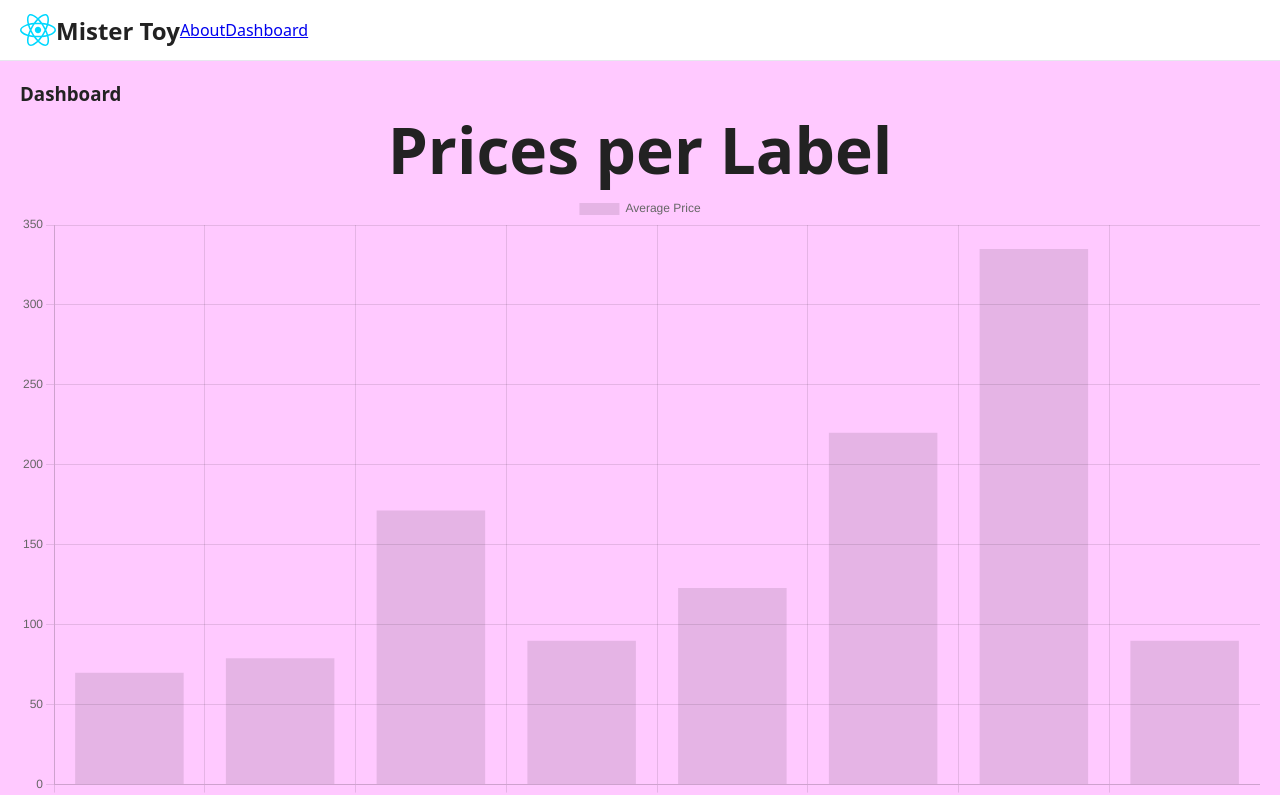
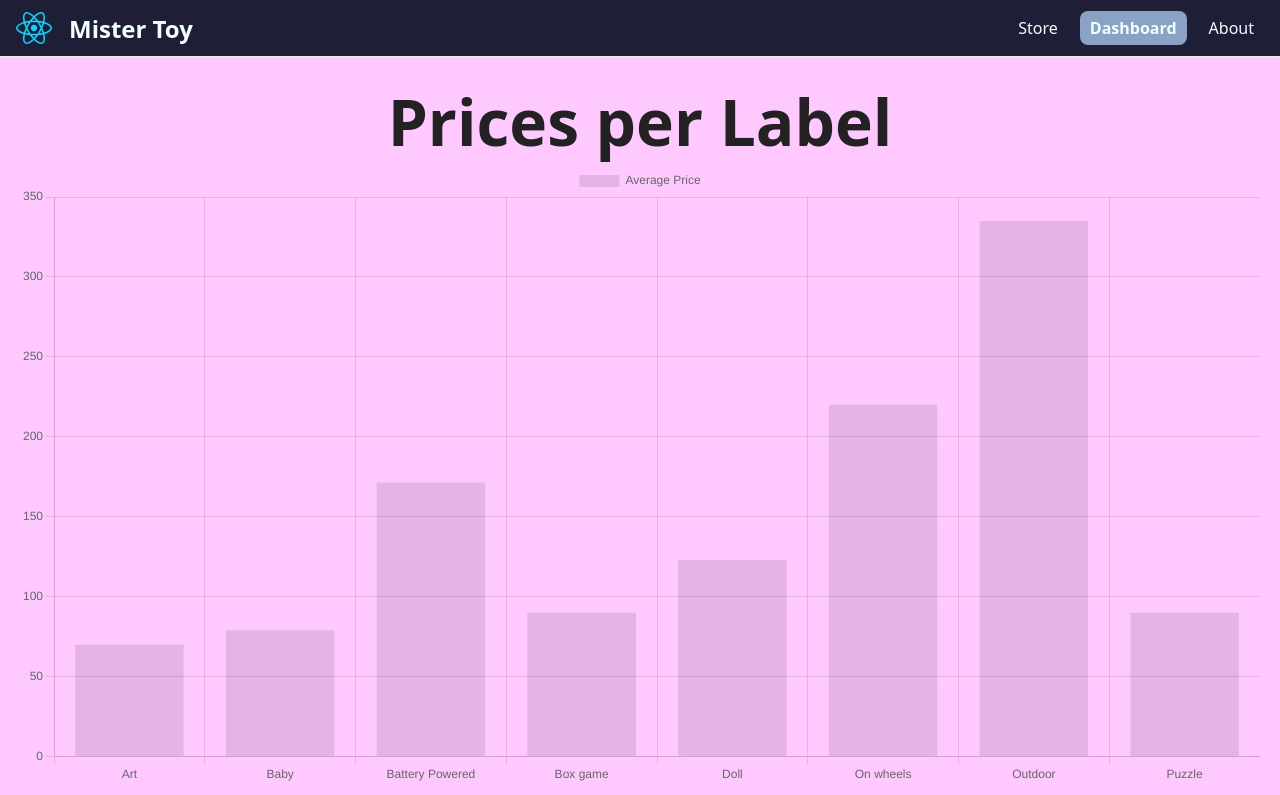
Before and after one commit to EdenIvgi/Mister-Toy-Frontend, a React (Vite) app: page /#/dashboard in a window 1280 px wide. Shown: the top 795 px of the page. Built offline with nearby package versions, Linux system fonts and the light colour scheme.

Commit message:
Improve design
header, navigation btns & app btns

```diff
--- a/src/assets/css/base/base.css
+++ b/src/assets/css/base/base.css
@@ -26,7 +26,8 @@ body{
 
 .google-map {
   height: 500px;
-  width: 80%;
+  width: 100%;
+  gap: 20px;
 }
 .google-map .map-container {
   height: 80%;
--- a/src/assets/css/cmps/app-header.css
+++ b/src/assets/css/cmps/app-header.css
@@ -2,7 +2,7 @@
   display: flex;
   align-items: center;
   padding: 12px 20px;
-  background-color: var(--card);
+  background-color:rgb(30, 30, 54);
   border-bottom: 1px solid var(--border);
 }
 
@@ -11,7 +11,6 @@
   align-items: center;
   gap: 10px;
   text-decoration: none;
-  color: inherit;
 }
 
 .app-header .logo img {
@@ -23,3 +22,37 @@
   font-size: 1.5rem;
   margin: 0;
 }
+h1{
+  margin-left: 5px;
+  color: azure;
+}
+
+.app-header{
+  display:flex;
+  align-items:center;
+  gap:12px;
+  padding:10px 16px;
+  border-bottom:2px solid #e9e9e9;
+}
+
+.logo{ display:flex; align-items:center; }
+
+.main-nav{
+  margin-inline-start:auto;
+  display:flex;
+  gap:12px;
+}
+
+.nav-link{
+  text-decoration:none;
+  padding:6px 10px;
+  border-radius:8px;
+  color:azure;
+}
+
+.nav-link:hover{background:#8aa2c65d;}
+
+.nav-link.active{
+  background:#8aa2c6;
+  font-weight:600;
+}
--- a/src/assets/css/main.css
+++ b/src/assets/css/main.css
@@ -16,6 +16,7 @@
 
 
 /* PAGES */
+@import './pages/about.css';
 @import './pages/toy-details.css';
 @import './pages/toy-index.css';
 @import './pages/toy-edit.css';
--- /dev/null
+++ b/src/assets/css/pages/about.css
@@ -0,0 +1,4 @@
+
+h3{
+margin-bottom: 5px;
+}
--- a/src/cmps/AppHeader.jsx
+++ b/src/cmps/AppHeader.jsx
@@ -1,4 +1,4 @@
-import { Link } from "react-router-dom"
+import { Link, NavLink } from "react-router-dom"
 import logo from "../assets/react.svg"
 
 export function AppHeader() {
@@ -9,9 +9,10 @@ export function AppHeader() {
       </Link>
         <h1>Mister Toy</h1>
 
-              <nav className="main-nav">
-        <Link to="/About">About</Link>
-        <Link to="/Dashboard">Dashboard</Link>
+        <nav className="main-nav">
+        <NavLink to="/" className={({isActive}) => `nav-link${isActive ? ' active' : ''}`}>Store</NavLink>
+        <NavLink to="/Dashboard" className={({isActive}) => `nav-link${isActive ? ' active' : ''}`}>Dashboard</NavLink>
+        <NavLink to="/About" className={({isActive}) => `nav-link${isActive ? ' active' : ''}`}>About</NavLink>
       </nav>
 
     </header>
--- a/src/pages/About.jsx
+++ b/src/pages/About.jsx
@@ -20,11 +20,16 @@ export function About() {
 
   return (
     <section className="google-map">
-      <h1>Our Branches</h1>
+      <h3>Our Branches</h3>
 
 <div className="branches-btns">
   {branches.map(branch => (
-          <button key={branch.name} onClick={() => goToBranch(branch)}>
+    <button
+      key={branch.name}
+      className={`btn${selectedBranch?.name === branch.name ? ' active' : ''}`}
+      onClick={() => goToBranch(branch)}
+      aria-pressed={selectedBranch?.name === branch.name}
+    >
       {branch.name}
     </button>
   ))}
@@ -33,8 +38,6 @@ export function About() {
       <APIProvider apiKey={API_KEY}>
         <Map
           mapId="DEMO_MAP_ID"
-
-          style={{ width: '100%', height: '500px' }}
           defaultCenter={{ lat: 32.0853, lng: 34.7818 }}
           defaultZoom={10}
           center={selectedBranch ? { lat: selectedBranch.lat, lng: selectedBranch.lng } : undefined}
--- a/src/pages/Dashboard.jsx
+++ b/src/pages/Dashboard.jsx
@@ -1,4 +1,3 @@
-// src/pages/Dashboard.jsx
 import { useEffect, useState } from 'react'
 import { Bar, Pie, Line } from 'react-chartjs-2'
 import {
@@ -74,7 +73,6 @@ export function Dashboard() {
 
   return (
     <section className="dashboard">
-      <h1>Dashboard</h1>
 
       <div>
         <h2>Prices per Label</h2>
```
Lines whose indentation alone changed are shown as unchanged.
